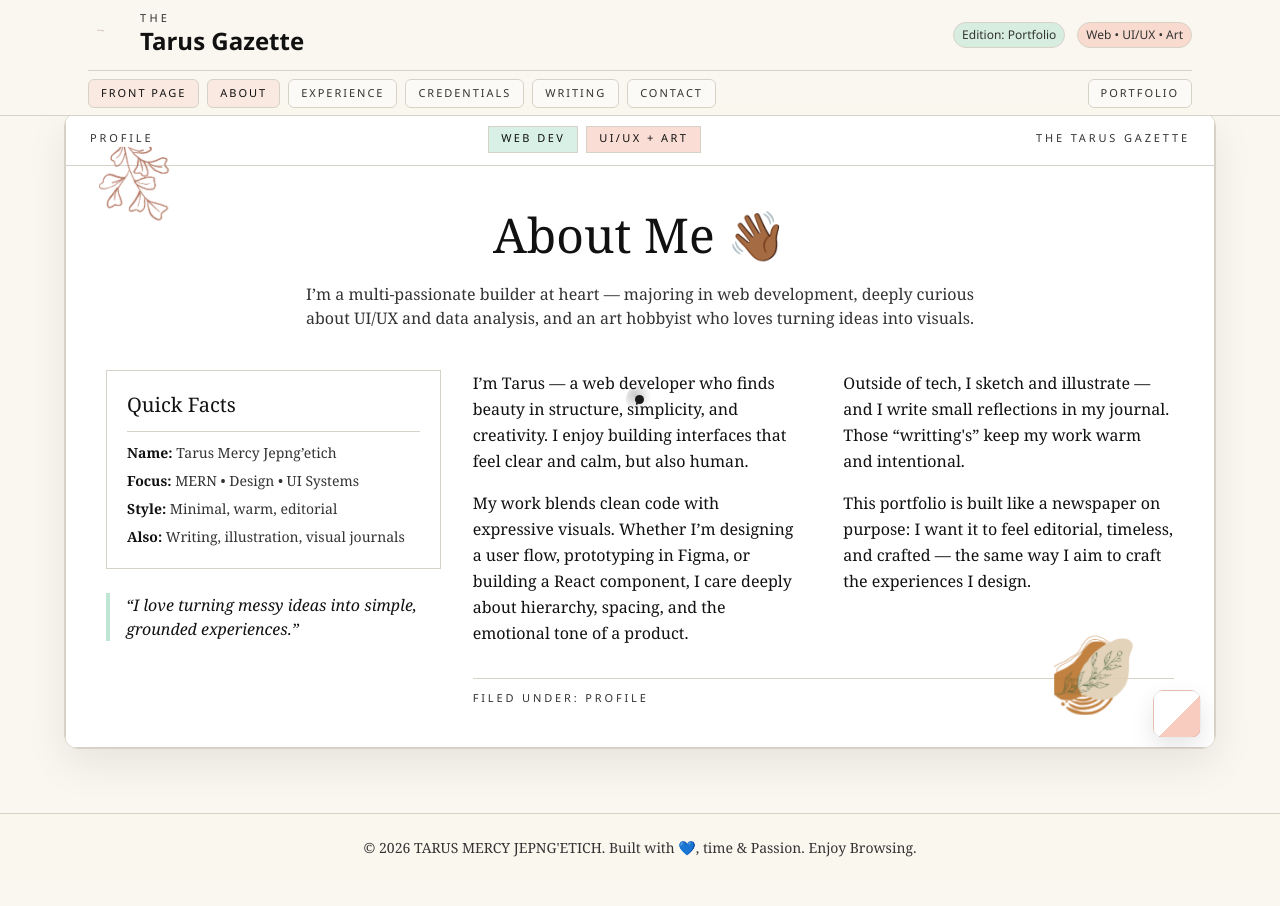
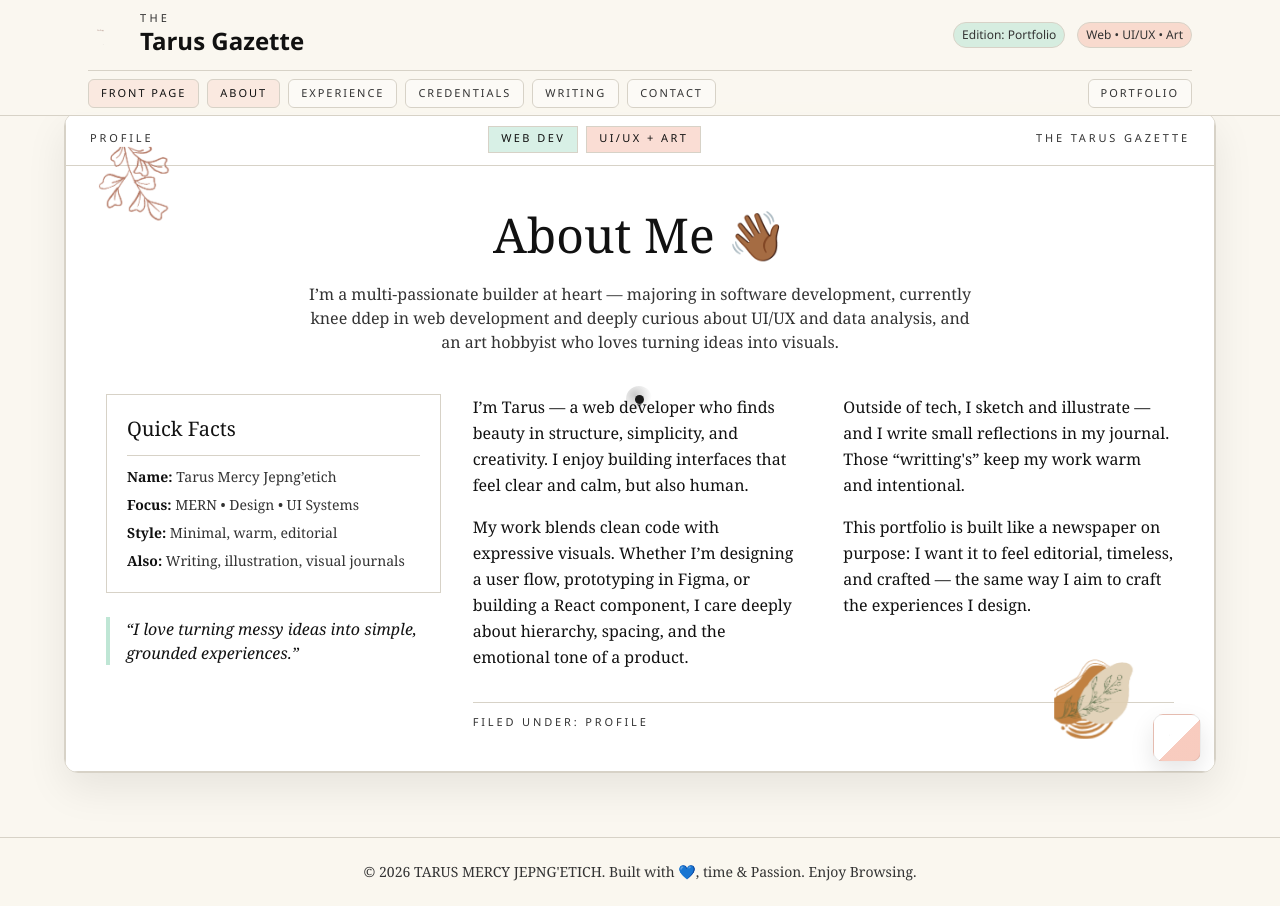
Before and after one commit to Tarus-Jepngetich/Portfolio, a React (Vite) app: page /gazette/about in a window 1280 px wide. Before the commit the page ends 882 px from the top, so only its background shows below. Built offline with nearby package versions, Linux system fonts and the light colour scheme.

Commit message:
Resume  upload and Minor Details changes

```diff
--- a/src/components/About.jsx
+++ b/src/components/About.jsx
@@ -44,7 +44,7 @@ export default function About() {
         </h2>
 
         <p className="font-serif text-center text-[var(--ink-soft)] max-w-2xl mx-auto mb-10">
-          I’m a multi-passionate builder at heart — majoring in web development, deeply curious about UI/UX and data analysis,
+          I’m a multi-passionate builder at heart — majoring in software development, currently knee ddep in web development and deeply curious about UI/UX and data analysis,
           and an art hobbyist who loves turning ideas into visuals.
         </p>
 
--- a/src/components/Hero.jsx
+++ b/src/components/Hero.jsx
@@ -55,7 +55,7 @@ export default function Hero() {
 </a>
 
               <a
-                href="/resume.pdf"
+                href="/certificates/Mercy Tarus_Resume.pdf"
                 download
                 className="px-6 py-3 rounded-none border border-[var(--ink)] text-sm font-semibold text-[var(--ink)] hover:bg-[var(--peach)]/60 transition"
               >
```
Also changed, not shown: 1 other file (tests, documents, lock files or other folders).
